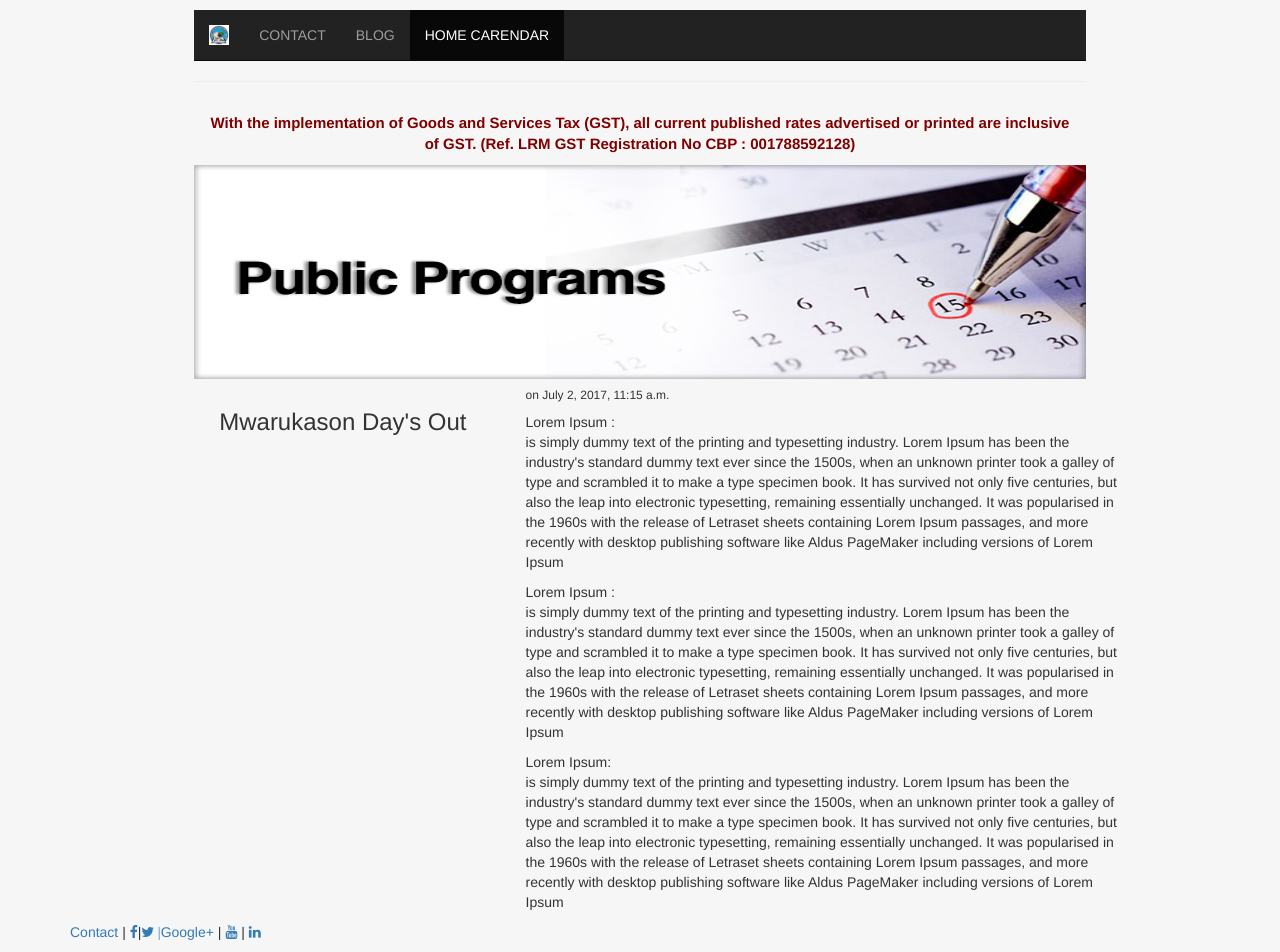
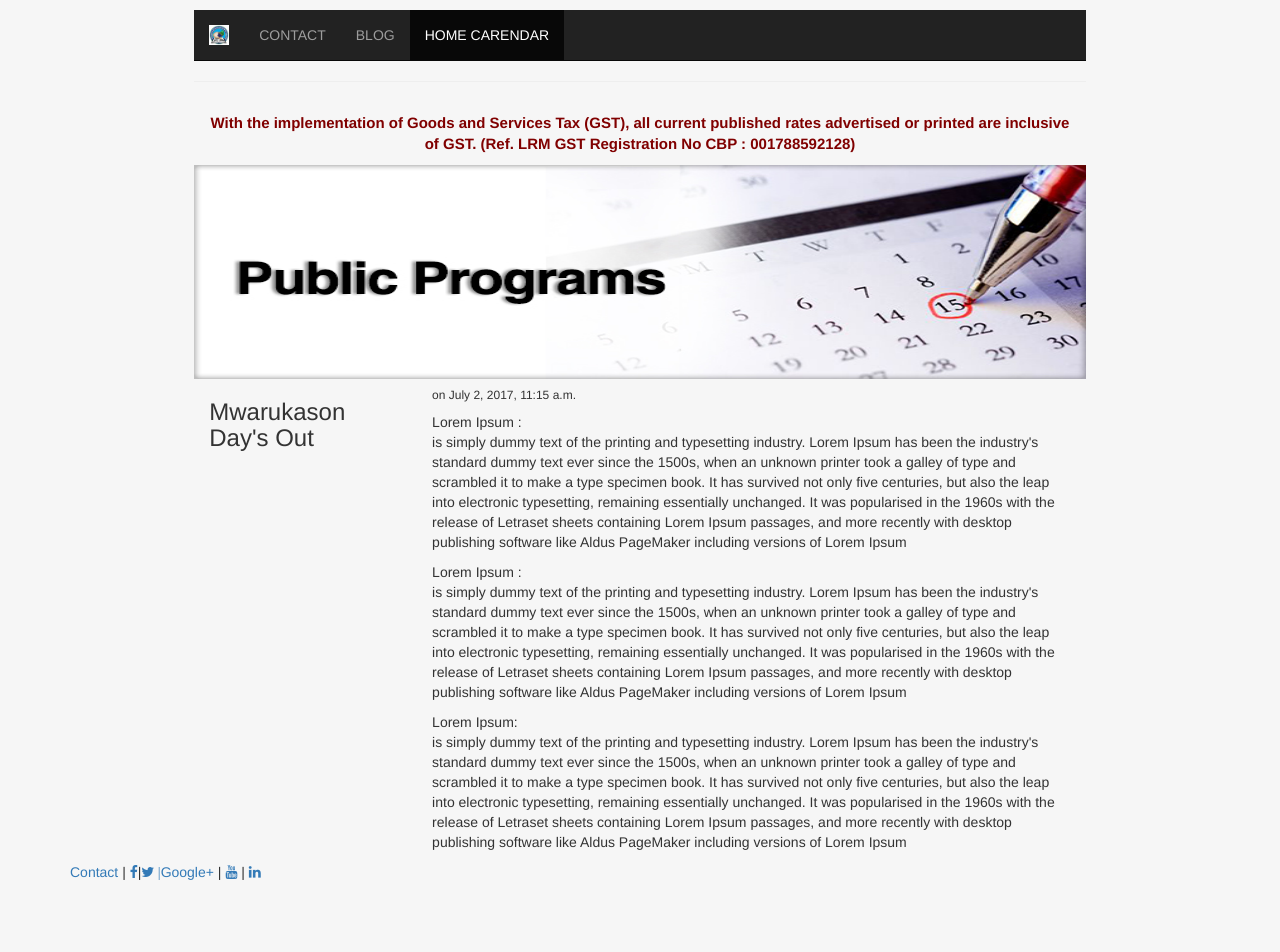
Before and after one commit to Mwarukason/Django-Project, a Django app: page /blog/1 in a window 1280 px wide; the page is wider, and only the part inside the window is pictured. After the commit the page ends 880 px from the top of that part, so only its background shows below. Run offline with Django 3.2, Linux system fonts and the light colour scheme; data comes from the database, SQL or seed files in the repository; some libraries are stand-ins or nearby versions.

Commit message:
edit commit

```diff
--- a/blog/templates/blog/post.html
+++ b/blog/templates/blog/post.html
@@ -11,12 +11,12 @@
 <script src="https://maxcdn.bootstrapcdn.com/bootstrap/3.3.7/js/bootstrap.min.js" integrity="sha384-Tc5IQib027qvyjSMfHjOMaLkfuWVxZxUPnCJA7l2mCWNIpG9mGCD8wGNIcPD7Txa" crossorigin="anonymous"></script>
 
 {% block content %}
-<div class="container" style="">
-  <div class="row" style="width:85%; padding-right:20px;" >
-    <div class="col-xs-4 col-sm-4 col-md-4 col-lg-4">
-      <h3 style="padding:10px;">{{post.title}}</h3>
+<div class="container" style="width:100%;">
+  <div class="row">
+    <div class="col-xs-3 col-sm-3 col-md-3 col-lg-3">
+      <h3>{{post.title}}</h3>
     </div>
-    <div class="col-xs-8 col-sm-8 col-md-8 col-lg-8">
+    <div class="col-xs-9 col-sm-9 col-md-9 col-lg-9">
       <h6>on {{post.date}}</h6>
       {{ post.body | safe | linebreaks }}
     </div>
--- a/personal/templates/personal/header.html
+++ b/personal/templates/personal/header.html
@@ -30,7 +30,7 @@
   </head>
 
   <body class="body" style="background-color:#f6f6f6">
-	<div class="container" style="min-height:95%; width:72%">
+	<div class="container" style="min-height:100%; width:72%">
     <div class="navbar-wrapper" style="padding-top:10px;">
 
        <nav class="navbar navbar-inverse navbar-static-top">
@@ -61,10 +61,11 @@
    <div class="">
      <img src="{% static 'personal/images/calendar_banner.jpg' %}" alt="" style="width:100%;height:214px;">
    </div>
-		<div class="row">
+		<div class="row" >
 		  <div class="col-m-12">
-			<div class='container'>
+			<div class='container' style="width:100%;">
 			   {% block content %}
+
 			   {% endblock %}
 			</div>
 		  </div>
--- a/personal/templates/personal/includes/htmlsnippet.html
+++ b/personal/templates/personal/includes/htmlsnippet.html
@@ -12,7 +12,7 @@
   <script src="https://maxcdn.bootstrapcdn.com/bootstrap/3.3.7/js/bootstrap.min.js" integrity="sha384-Tc5IQib027qvyjSMfHjOMaLkfuWVxZxUPnCJA7l2mCWNIpG9mGCD8wGNIcPD7Txa" crossorigin="anonymous"></script>
   <style media="screen">
     table{
-
+      border: 1px solid grey;
     }
     h2{
       float:left;font-size:20px;color: #51A1B7;
@@ -110,9 +110,9 @@
 </style>
 
   <h2>PUBLIC PROGRAM CALENDAR</h2>
-      <div class="row" style="width:85%">
+      <div class="row">
         <div class="col-xs-12 col-sm-12 col-md-12 col-lg-12 table-responsive">
-          <table style="border:1px;border-color:grey;" class="table algncenter" id="table1">
+          <table class="table algncenter table-bordered" id="table1">
           <caption style="font-size: 15px;margin-bottom:-8px;color: #0B539E;font-weight:bold">Public Programs Training Calendar 2017 </caption>
           <thead>
             <tr >
```
